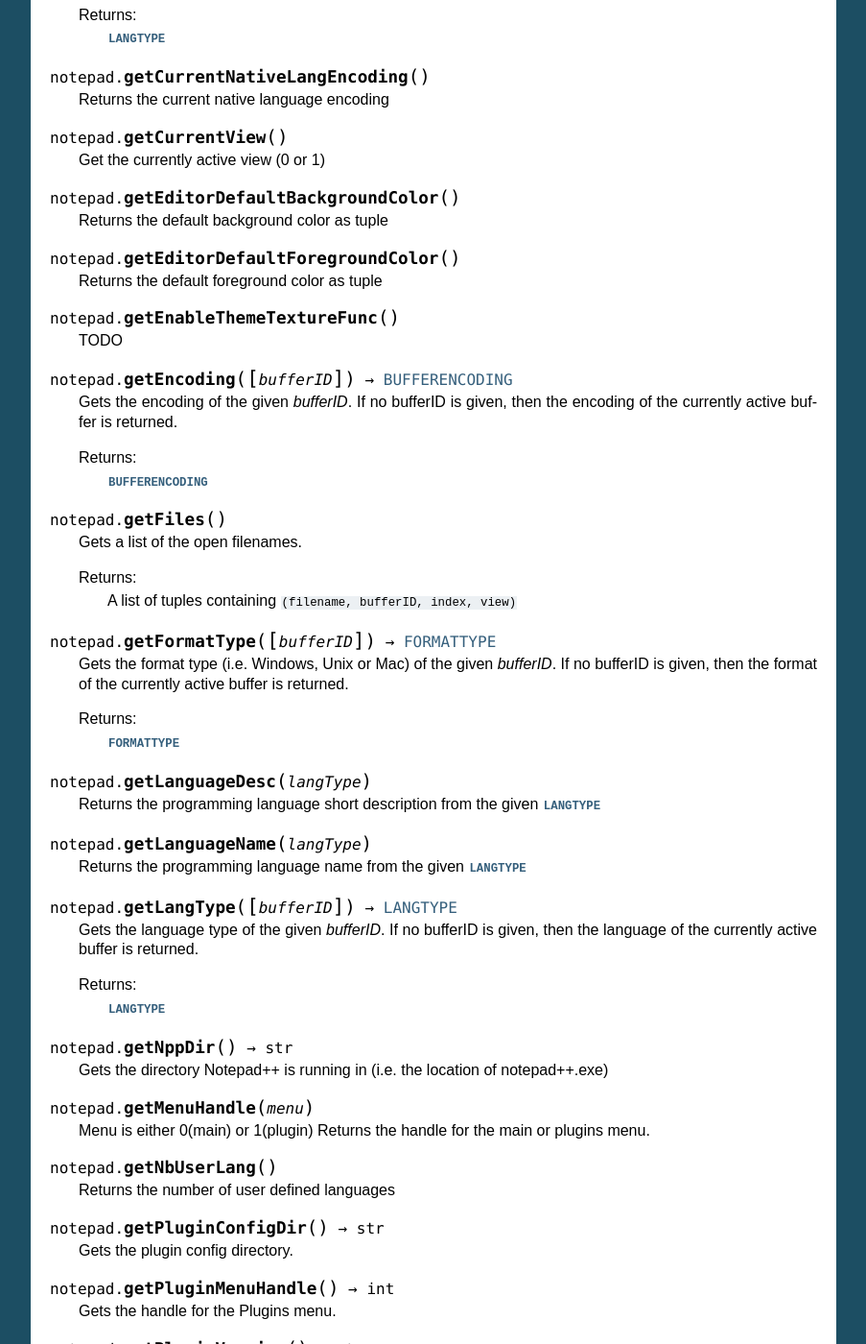
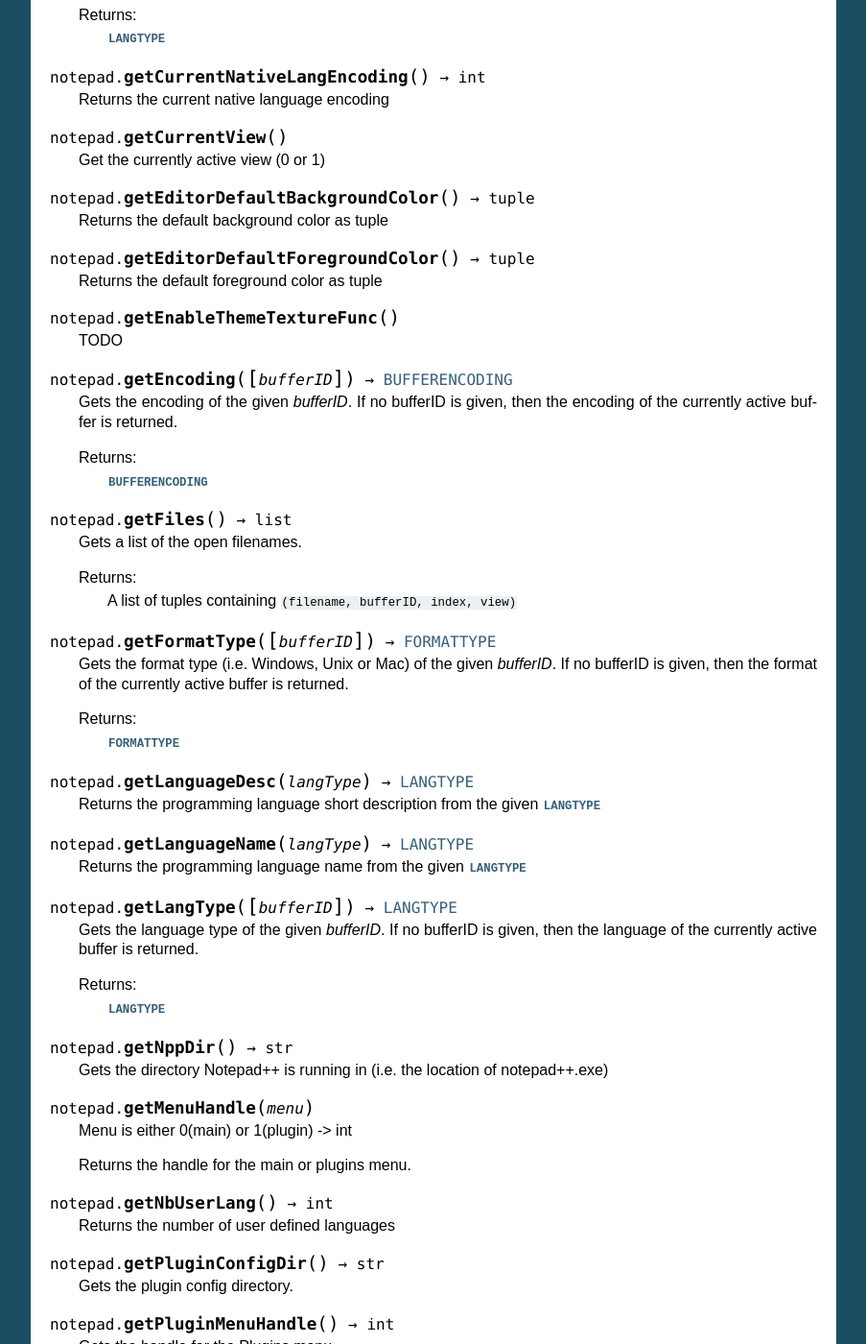
Before and after one commit to bruderstein/PythonScript, a Sphinx documentation site: the page built from docs/source/notepad.rst, in a window 1280 px wide and 1400 px high, scrolled down 2592 px. Shown: the whole window at 96% size, without its empty margins (198-1101 px from the left). Built offline with Sphinx 7.4.7, drawn with Linux system fonts in a browser that asks for light colours; some of the changed text lies outside the part shown.

Commit message:
fix some missing return tags in notepad.rst

```diff
--- a/docs/source/notepad.rst
+++ b/docs/source/notepad.rst
@@ -26,14 +26,14 @@
    *view* is 0 or 1.
 
 
-.. method:: notepad.allocateCmdID(numberRequested)
+.. method:: notepad.allocateCmdID(numberRequested) -> int
 
    Allocates a range of Command ID for use in WM_COMMAND. Mainly used internally by plugins.
 
    Returns:
 		The start number of the requested range
 
-.. method:: notepad.allocateMarker(numberRequested)
+.. method:: notepad.allocateMarker(numberRequested) -> bool
 
    Allocates a range of marker number for Scintilla.
    Use this to stop marker number collisions with other plugins / scripts.
@@ -112,12 +112,12 @@
 
    Closes all but the currently active document
 
-.. method:: notepad.createScintilla()
+.. method:: notepad.createScintilla() -> editor
 
    Create a new Scintilla handle. Returns an Editor object
 
 
-.. method:: notepad.decodeSci(view)
+.. method:: notepad.decodeSci(view) -> int
 
    View is either 0 or 1
    Returns the old unicodeMode
@@ -138,7 +138,7 @@
    True if it should be hidden, False if it should be shown
 
 
-.. method:: notepad.encodeSci(view)
+.. method:: notepad.encodeSci(view) -> int
 
    View is either 0 or 1
    Returns the new unicodeMode
@@ -179,7 +179,7 @@
    Gets the filename of the active document
 
 
-.. method:: notepad.getCurrentLang()
+.. method:: notepad.getCurrentLang() -> LANGTYPE
 
    Get the current language type
 
@@ -187,7 +187,7 @@
      :class:`LANGTYPE`
 
 
-.. method:: notepad.getCurrentNativeLangEncoding()
+.. method:: notepad.getCurrentNativeLangEncoding() -> int
 
    Returns the current native language encoding
 
@@ -197,12 +197,12 @@
    Get the currently active view (0 or 1)
 
 
-.. method:: notepad.getEditorDefaultBackgroundColor()
+.. method:: notepad.getEditorDefaultBackgroundColor() -> tuple
 
    Returns the default background color as tuple
 
 
-.. method:: notepad.getEditorDefaultForegroundColor()
+.. method:: notepad.getEditorDefaultForegroundColor() -> tuple
 
    Returns the default foreground color as tuple
 
@@ -220,7 +220,7 @@
 		:class:`BUFFERENCODING`
 
 
-.. method:: notepad.getFiles()
+.. method:: notepad.getFiles() -> list
 
    Gets a list of the open filenames.
 
@@ -237,12 +237,12 @@
 		:class:`FORMATTYPE`
 
 
-.. method:: notepad.getLanguageDesc(langType)
+.. method:: notepad.getLanguageDesc(langType) -> LANGTYPE
 
    Returns the programming language short description from the given :class:`LANGTYPE`
 
 
-.. method:: notepad.getLanguageName(langType)
+.. method:: notepad.getLanguageName(langType) -> LANGTYPE
 
    Returns the programming language name from the given :class:`LANGTYPE`
 
@@ -263,11 +263,12 @@
 
 .. method:: notepad.getMenuHandle(menu)
 
-   Menu is either 0(main) or 1(plugin)
+   Menu is either 0(main) or 1(plugin) -> int
+
    Returns the handle for the main or plugins menu.
 
 
-.. method:: notepad.getNbUserLang()
+.. method:: notepad.getNbUserLang() -> int
 
    Returns the number of user defined languages
 
@@ -287,7 +288,7 @@
    Gets the PythonScript plugin version as a string. There is always four parts to it. e.g. '0.9.2.0'
 
 
-.. method:: notepad.getSessionFiles(sessionFileName)
+.. method:: notepad.getSessionFiles(sessionFileName) -> list
 
    Returns a list of files from given session file
 
```
Also changed, not shown: other parts of docs/source/notepad.rst (+9 -9 lines).
